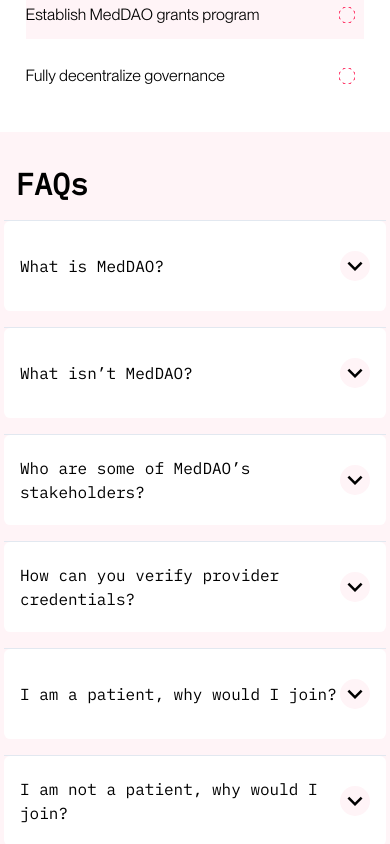
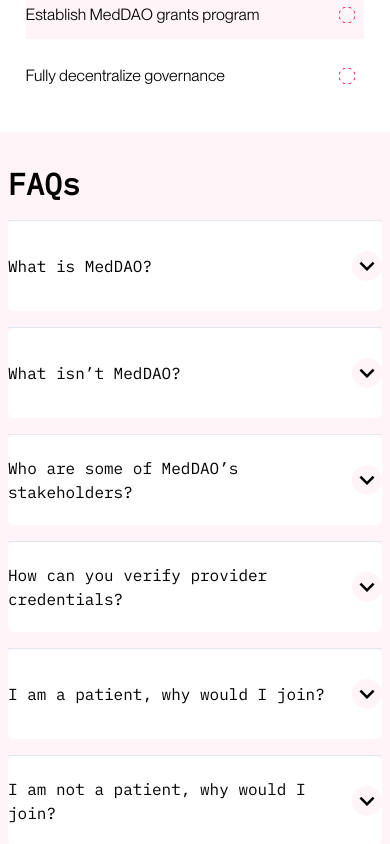
Before and after one commit to MedDAO-xyz/Website, a Next.js app: page / in a window 390 px wide. Shown: the part 2980-3824 px from the top of the page. Built offline with nearby package versions, Linux system fonts and the light colour scheme.

Commit message:
fix padding on tablet vs mobile alignement in tablet view.

```diff
--- a/src/components/FAQ/index.tsx
+++ b/src/components/FAQ/index.tsx
@@ -40,6 +40,7 @@ const faqAccordion = faq.map((qa) => (
         _expanded={{ bg: "#f5f5f5" }}
         borderRadius=".4em"
         minH="90px"
+        px={{ sm: ".5em", lg: "1em" }}
       >
         <Box flex="1" textAlign="left">
           <Text fontFamily="IBM Plex Mono" fontWeight="400">
@@ -61,7 +62,7 @@ const FAQ = () => {
         w="100%"
         direction="column"
         py="2em"
-        px={{ base: ".25em", md: "2em" }}
+        px=".5em"
         alignItems="center"
         justifyContent="center"
       >
@@ -71,7 +72,7 @@ const FAQ = () => {
             as="h3"
             color="black"
             fontWeight={700}
-            pl=".4em"
+            pl={{ sm: ".2em", lg: ".4em" }}
           >
             FAQs
           </Heading>
```
